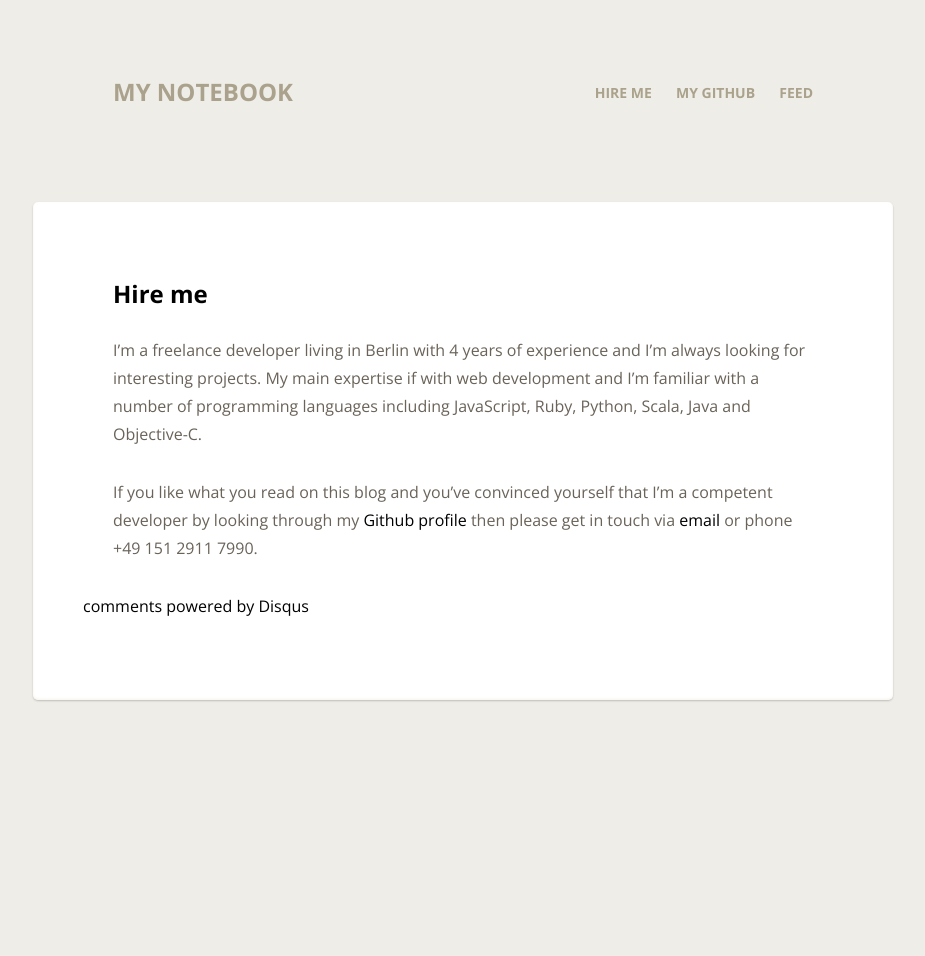
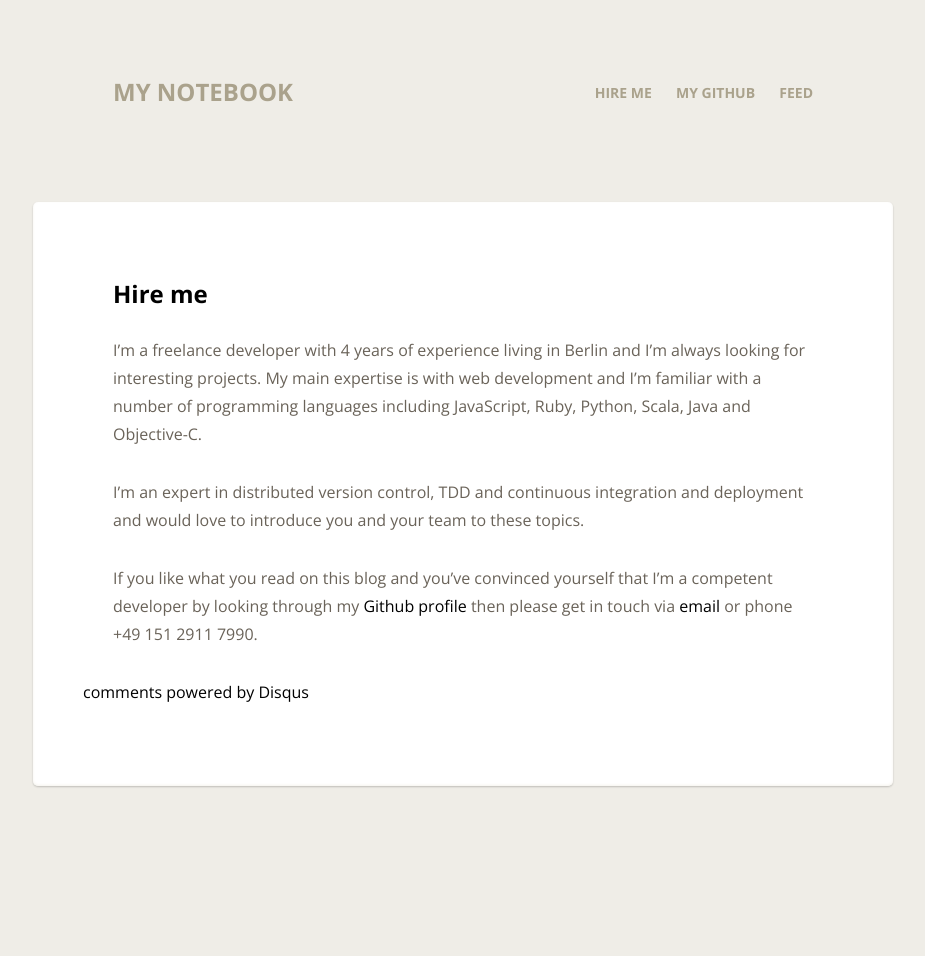
Before and after one commit to leonardehrenfried/blog, a Jekyll site: the page built from hire-me/index.md, in a window 1280 px wide. Shown: the whole page, without its empty margins (177-1102 px from the left). Built offline with Jekyll 4.4.1, drawn with Linux system fonts in a browser that asks for light colours; nearby versions of some CDN libraries; Markdown is read by kramdown in place of the engine named in the settings; comment, search, counter and statistics services are not loaded; before the commit the page ends 900 px from its top, so only the background shows below that.

Commit message:
Add paragraph on tdd and ci

```diff
--- a/hire-me/index.md
+++ b/hire-me/index.md
@@ -6,10 +6,13 @@ type: page
 published: true
 ---
 
-I'm a freelance developer living in Berlin with 4 years of experience and
-I'm always looking for interesting projects. My main expertise if with web
+I'm a freelance developer with 4 years of experience living in Berlin and
+I'm always looking for interesting projects. My main expertise is with web
 development and I'm familiar with a number of programming languages including
 JavaScript, Ruby, Python, Scala, Java and Objective-C.
+
+I'm an expert in distributed version control, TDD and continuous integration
+and deployment and would love to introduce you and your team to these topics.
 
 If you like what you read on this blog and you've convinced yourself that
 I'm a competent developer by looking through my
```
